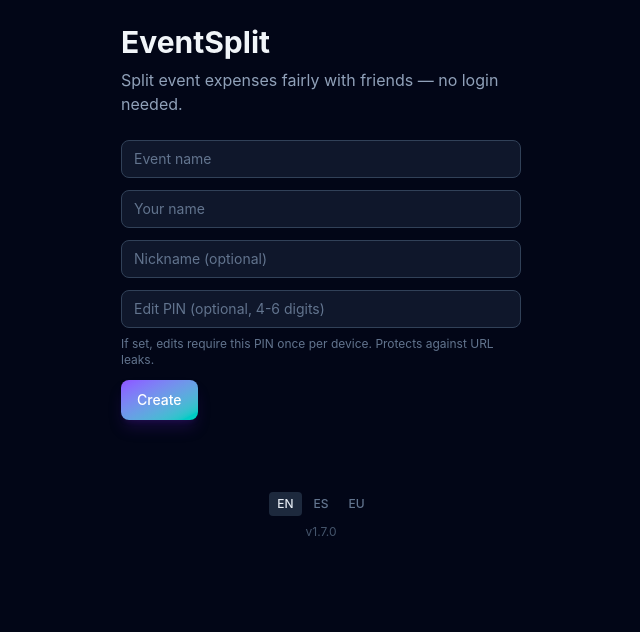
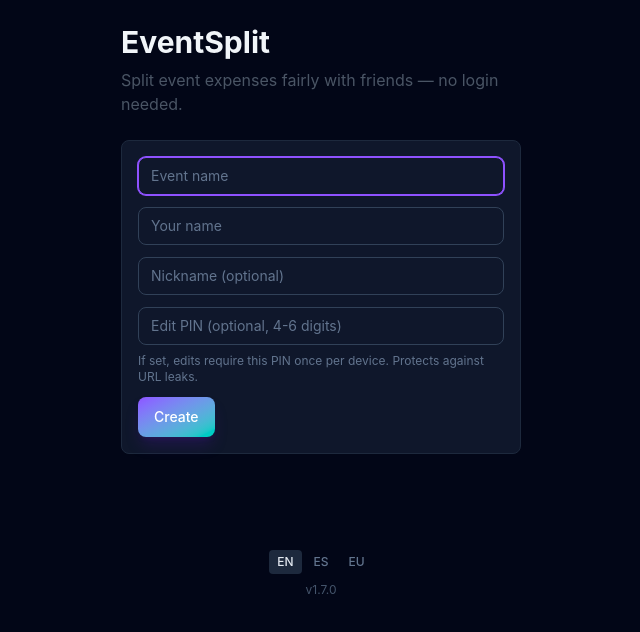
Before and after one commit to Endika/EventSplit, a React (Vite) app: page / in a window 1280 px wide. Shown: the top 632 px of the page, without its empty margins (319-959 px from the left). Built offline with nearby package versions, Linux system fonts and the light colour scheme.

Commit message:
feat(ui): collapsible create form when home has recent events

```diff
--- a/src/presentation/components/features/home/HomePage.tsx
+++ b/src/presentation/components/features/home/HomePage.tsx
@@ -1,24 +1,36 @@
 import { type FormEvent, useState } from 'react'
 import { useTranslation } from 'react-i18next'
 import { useContainer } from '@/presentation/context/ContainerProvider'
+import { useOnlineStatus } from '@/presentation/context/SyncContext'
 import type { CreateEventHandler } from '@/application/handlers/CreateEventHandler'
 import type { SetEditPinHandler } from '@/application/handlers/SetEditPinHandler'
-import type { LocalStorageCache } from '@/infrastructure/persistence/LocalStorageCache'
+import type { LocalStorageCache, CachedEventSummary } from '@/infrastructure/persistence/LocalStorageCache'
 import { Button } from '@/presentation/components/common/Button'
 import { Input } from '@/presentation/components/common/Input'
-import { useOnlineStatus } from '@/presentation/context/SyncContext'
 import { RecentEventsList } from './RecentEventsList'
 
 export function HomePage() {
   const { t } = useTranslation()
   const container = useContainer()
   const online = useOnlineStatus()
+  const cache = container.resolve<LocalStorageCache>('cache')
+
+  const [items, setItems] = useState<CachedEventSummary[]>(() => cache.listAll())
+  const [creating, setCreating] = useState(items.length === 0)
+
   const [name, setName] = useState('')
   const [yourName, setYourName] = useState('')
   const [alias, setAlias] = useState('')
   const [pin, setPin] = useState('')
   const [busy, setBusy] = useState(false)
   const [error, setError] = useState<string | null>(null)
+
+  function forget(id: string) {
+    cache.remove(id)
+    const next = cache.listAll()
+    setItems(next)
+    if (next.length === 0) setCreating(true)
+  }
 
   async function onSubmit(e: FormEvent) {
     e.preventDefault()
@@ -31,7 +43,6 @@ export function HomePage() {
         creatorName: yourName,
         creatorAlias: alias || null,
       })
-      const cache = container.resolve<LocalStorageCache>('cache')
       cache.set(result.event.id, { snapshot: result.event, version: result.version })
       cache.setIdentity(result.event.id, {
         id: result.creator.id,
@@ -58,11 +69,17 @@ export function HomePage() {
   return (
     <main className="mx-auto max-w-md p-4 md:p-6">
       <h1 className="mb-2 text-3xl font-bold text-slate-100">{t('app.title')}</h1>
-      <p className="mb-6 text-slate-400">{t('home.tagline')}</p>
+      <p className="mb-6 text-gray-600">{t('home.tagline')}</p>
 
-      <RecentEventsList />
-
-      <form onSubmit={onSubmit} className="space-y-3">
+      {!creating ? (
+        <Button
+          onClick={() => setCreating(true)}
+          className="mb-6 w-full"
+        >
+          + {t('home.newEvent')}
+        </Button>
+      ) : (
+        <form onSubmit={onSubmit} className="mb-6 space-y-3 rounded-lg border border-slate-800 bg-slate-900 p-4">
           <Input
             placeholder={t('home.eventName')}
             value={name}
@@ -70,6 +87,7 @@ export function HomePage() {
             required
             minLength={3}
             maxLength={100}
+            autoFocus
           />
           <Input
             placeholder={t('home.yourName')}
@@ -95,10 +113,28 @@ export function HomePage() {
           />
           <p className="-mt-1 text-xs text-slate-500">{t('pin.createHint')}</p>
           {error && <p className="text-sm text-rose-400">{error}</p>}
+          <div className="flex gap-2">
+            {items.length > 0 && (
+              <Button
+                type="button"
+                variant="secondary"
+                onClick={() => {
+                  setCreating(false)
+                  setError(null)
+                }}
+                disabled={busy}
+              >
+                {t('common.cancel')}
+              </Button>
+            )}
             <Button type="submit" disabled={busy || !online}>
               {busy ? '…' : t('home.submit')}
             </Button>
+          </div>
         </form>
+      )}
+
+      <RecentEventsList items={items} onForget={forget} />
     </main>
   )
 }
--- a/src/presentation/components/features/home/RecentEventsList.tsx
+++ b/src/presentation/components/features/home/RecentEventsList.tsx
@@ -1,7 +1,5 @@
-import { useState } from 'react'
 import { useTranslation } from 'react-i18next'
-import { useContainer } from '@/presentation/context/ContainerProvider'
-import type { LocalStorageCache, CachedEventSummary } from '@/infrastructure/persistence/LocalStorageCache'
+import type { CachedEventSummary } from '@/infrastructure/persistence/LocalStorageCache'
 
 function formatRelative(iso: string, locale: string): string {
   const then = new Date(iso).getTime()
@@ -18,12 +16,14 @@ function formatRelative(iso: string, locale: string): string {
   }
 }
 
-export function RecentEventsList() {
+export function RecentEventsList({
+  items,
+  onForget,
+}: {
+  items: CachedEventSummary[]
+  onForget: (id: string) => void
+}) {
   const { t, i18n } = useTranslation()
-  const container = useContainer()
-  const cache = container.resolve<LocalStorageCache>('cache')
-  const [items, setItems] = useState<CachedEventSummary[]>(() => cache.listAll())
-
   if (items.length === 0) return null
 
   function openEvent(id: string) {
@@ -31,13 +31,8 @@ export function RecentEventsList() {
     window.dispatchEvent(new PopStateEvent('popstate'))
   }
 
-  function forget(id: string) {
-    cache.remove(id)
-    setItems(cache.listAll())
-  }
-
   return (
-    <section className="mb-6 space-y-2">
+    <section className="space-y-2">
       <h2 className="text-xs font-semibold uppercase tracking-wide text-slate-500">
         {t('home.yourEvents')}
       </h2>
@@ -61,7 +56,7 @@ export function RecentEventsList() {
             </button>
             <button
               type="button"
-              onClick={() => forget(e.id)}
+              onClick={() => onForget(e.id)}
               className="px-3 py-3 text-sm text-slate-500 hover:text-rose-400"
               aria-label={t('home.forget')}
               title={t('home.forget')}
--- a/src/presentation/i18n/locales/en/translation.json
+++ b/src/presentation/i18n/locales/en/translation.json
@@ -15,7 +15,8 @@
     "lastActivity": "Last activity {{when}}",
     "participants": "{{count}} participant",
     "participants_other": "{{count}} participants",
-    "forget": "Remove from this device"
+    "forget": "Remove from this device",
+    "newEvent": "New event"
   },
   "tabs": { "participants": "People", "availability": "When", "location": "Where", "purchases": "Shopping", "expenses": "Expenses", "history": "History", "openMenu": "Open menu", "closeMenu": "Close menu", "menu": "Menu", "home": "Home" },
   "history": {
--- a/src/presentation/i18n/locales/es/translation.json
+++ b/src/presentation/i18n/locales/es/translation.json
@@ -15,7 +15,8 @@
     "lastActivity": "Última actividad: {{when}}",
     "participants": "{{count}} participante",
     "participants_other": "{{count}} participantes",
-    "forget": "Quitar de este dispositivo"
+    "forget": "Quitar de este dispositivo",
+    "newEvent": "Nuevo evento"
   },
   "tabs": { "participants": "Personas", "availability": "Cuándo", "location": "Dónde", "purchases": "Compra", "expenses": "Gastos", "history": "Historial", "openMenu": "Abrir menú", "closeMenu": "Cerrar menú", "menu": "Menú", "home": "Inicio" },
   "history": {
--- a/src/presentation/i18n/locales/eu/translation.json
+++ b/src/presentation/i18n/locales/eu/translation.json
@@ -15,7 +15,8 @@
     "lastActivity": "Azken jarduera: {{when}}",
     "participants": "{{count}} parte-hartzaile",
     "participants_other": "{{count}} parte-hartzaile",
-    "forget": "Gailu honetatik kendu"
+    "forget": "Gailu honetatik kendu",
+    "newEvent": "Ekitaldi berria"
   },
   "tabs": { "participants": "Lagunak", "availability": "Noiz", "location": "Non", "purchases": "Erosketak", "expenses": "Gastuak", "history": "Historiala", "openMenu": "Menua ireki", "closeMenu": "Menua itxi", "menu": "Menua", "home": "Hasiera" },
   "history": {
```
Lines whose indentation alone changed are shown as unchanged.
